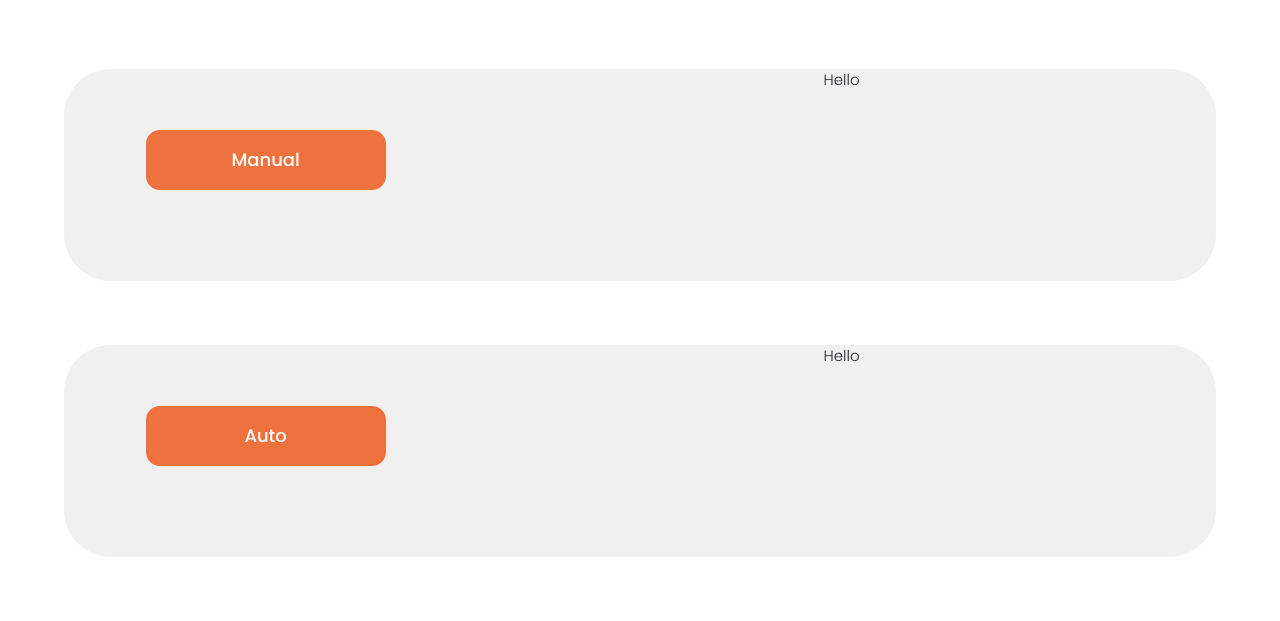
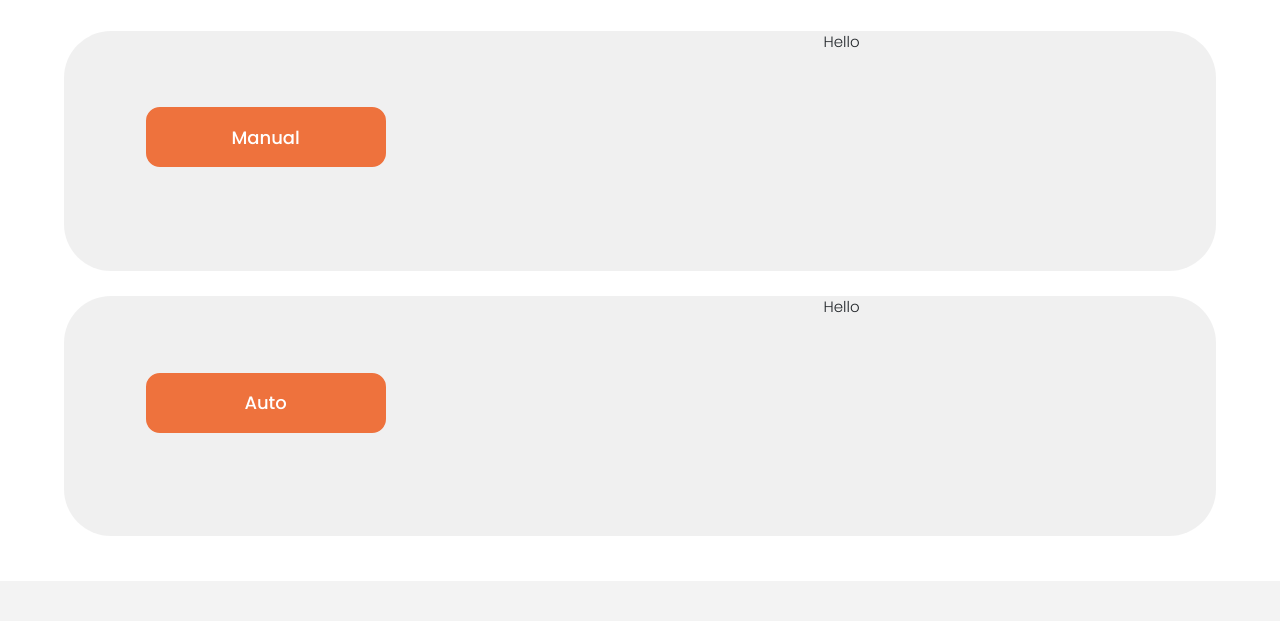
Before and after one commit to harsh21p/ForHealth-Web-Application, a Flask app: template templates/select.html in a window 1280 px wide. Shown: the part 219-840 px from the top of the page. After the commit the page ends 652 px from the top, so only its background shows below. Run offline with Flask 2, Linux system fonts and the light colour scheme; the template is opened without the code that fills it: most values are stand-ins (such as "Sample title", 1, 10 or a date in 2020); some libraries are stand-ins or nearby versions.

Commit message:
third page

```diff
--- a/static/css/form.css
+++ b/static/css/form.css
@@ -3,7 +3,7 @@
     position: absolute;
     width: 105px;
     height: 48px;
-    left: 48%;
+    left: 46%;
     top: 15px;
     font-family: Poppins;
     font-style: normal;
--- a/static/css/login.css
+++ b/static/css/login.css
@@ -6,10 +6,8 @@
     position: absolute;
     width: 105px;
     height: 48px;
-    left: 48%;
-
+    left: 47%;
     top: 15px;
-
     font-family: Poppins;
     font-style: normal;
     font-weight: 500;
--- a/static/css/select.css
+++ b/static/css/select.css
@@ -16,8 +16,11 @@
 
 .select1{
   width: 90%;
-  height: 212px;
-  margin: 5%;
+  height: 240px;
+  margin-left: 5%;
+  margin-right: 5%;
+  margin-top: 2%;
+  margin-bottom: 2%;
   background: rgba(196, 196, 196, 0.25);
   border-radius: 47px;
 }
@@ -30,7 +33,7 @@
   background: #EE723D;
   border-radius: 14px;
   font-size: large;
-  margin-top: 15%;
+  margin-top: 19%;
   color:white;
   border: 2px solid #EE723D;
   }
```
Also changed, not shown: templates/form.html (+4 -4 lines), Database.db.
